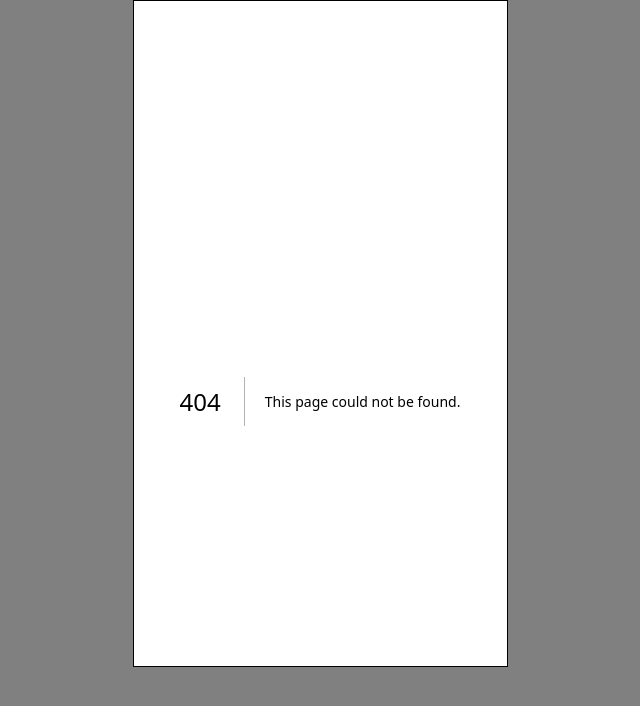
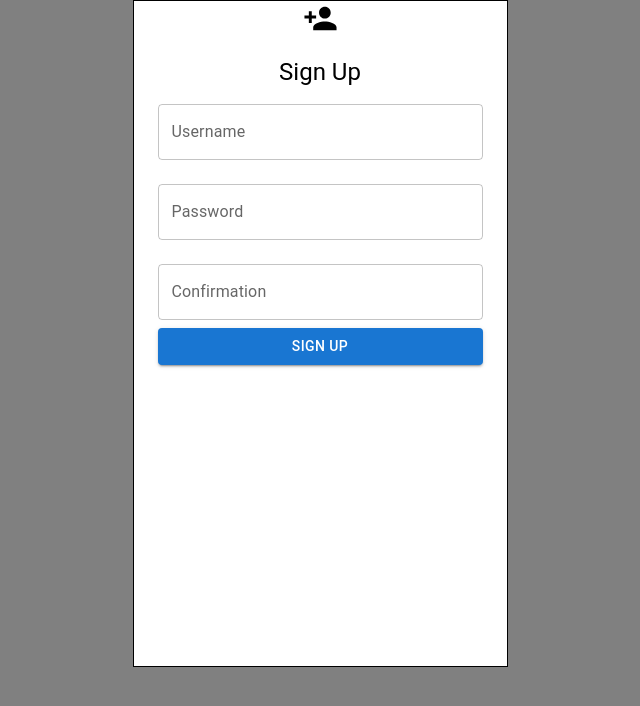
Before and after one commit to shimochan/Pastgram-Temp, a Next.js app: page /signup in a window 1280 px wide. Before the commit this address had no page. Shown: the top 706 px of the page, without its empty margins (320-960 px from the left). Built offline with nearby package versions, Linux system fonts and the light colour scheme.

Commit message:
add signin and signup pages

```diff
--- a/package.json
+++ b/package.json
@@ -11,6 +11,7 @@
   "dependencies": {
     "@emotion/react": "^11.11.1",
     "@emotion/styled": "^11.11.0",
+    "@mui/icons-material": "^5.14.6",
     "@mui/material": "^5.14.6",
     "autoprefixer": "10.4.15",
     "eslint": "8.47.0",
--- /dev/null
+++ b/src/app/signin/page.js
@@ -0,0 +1,51 @@
+'use client'
+
+import React, { useState } from 'react';
+import { TextField, Button, Typography, Container } from '@mui/material';
+import LockIcon from '@mui/icons-material/Lock';
+import styles from './style.module.css';
+
+const LoginForm = () => {
+  const [username, setUsername] = useState('');
+  const [password, setPassword] = useState('');
+
+  const handleLogin = (e) => {
+    e.preventDefault();
+    // Handle login logic here
+  };
+
+  return (
+    <Container className={styles.container} maxWidth="xs">
+      <form onSubmit={handleLogin}>
+        <div style={{ display: 'flex', justifyContent: 'center', marginBottom: '20px' }}>
+          <LockIcon fontSize="large" />
+        </div>
+        <Typography variant="h5" align="center">
+          Login
+        </Typography>
+        <TextField
+          label="Username"
+          variant="outlined"
+          fullWidth
+          margin="normal"
+          value={username}
+          onChange={(e) => setUsername(e.target.value)}
+        />
+        <TextField
+          label="Password"
+          variant="outlined"
+          type="password"
+          fullWidth
+          margin="normal"
+          value={password}
+          onChange={(e) => setPassword(e.target.value)}
+        />
+        <Button className={styles.button} type="submit" variant="contained" color="primary" fullWidth>
+          Log In
+        </Button>
+      </form>
+    </Container>
+  );
+};
+
+export default LoginForm;
--- /dev/null
+++ b/src/app/signin/style.module.css
@@ -0,0 +1,14 @@
+.container {
+    display: flex;
+    flex-direction: column;
+    justify-content: center;
+    height: 100%;
+}
+
+.button {
+    color: black;
+}
+
+.button:hover {
+    color: white;
+}
--- /dev/null
+++ b/src/app/signup/page.js
@@ -0,0 +1,61 @@
+'use client'
+
+import React, { useState } from 'react';
+import { TextField, Button, Typography, Container } from '@mui/material';
+import PersonAddIcon from '@mui/icons-material/PersonAdd';
+import styles from './style.module.css';
+
+const SignupForm = () => {
+  const [username, setUsername] = useState('');
+  const [password, setPassword] = useState('');
+  const [confirmation, setConfirmation] = useState('');
+
+  const handleSignup = (e) => {
+    e.preventDefault();
+    // Handle signup logic here
+  };
+
+  return (
+    <Container className={styles.container} maxWidth="xs">
+      <form onSubmit={handleSignup}>
+        <div style={{ display: 'flex', justifyContent: 'center', marginBottom: '20px' }}>
+          <PersonAddIcon fontSize="large" />
+        </div>
+        <Typography variant="h5" align="center">
+          Sign Up
+        </Typography>
+        <TextField
+          label="Username"
+          variant="outlined"
+          fullWidth
+          margin="normal"
+          value={username}
+          onChange={(e) => setUsername(e.target.value)}
+        />
+        <TextField
+          label="Password"
+          variant="outlined"
+          type="password"
+          fullWidth
+          margin="normal"
+          value={password}
+          onChange={(e) => setPassword(e.target.value)}
+        />
+        <TextField
+          label="Confirmation"
+          variant="outlined"
+          type="password"
+          fullWidth
+          margin="normal"
+          value={confirmation}
+          onChange={(e) => setConfirmation(e.target.value)}
+        />
+        <Button className={styles.button} type="submit" variant="contained" color="primary" fullWidth>
+          Sign Up
+        </Button>
+      </form>
+    </Container>
+  );
+};
+
+export default SignupForm;
--- /dev/null
+++ b/src/app/signup/style.module.css
@@ -0,0 +1,14 @@
+.container {
+    display: flex;
+    flex-direction: column;
+    justify-content: center;
+    height: 100%;
+}
+
+.button {
+    color: black;
+}
+
+.button:hover {
+    color: white;
+}
```
Also changed, not shown: 2 other files (tests, documents, lock files or other folders).
